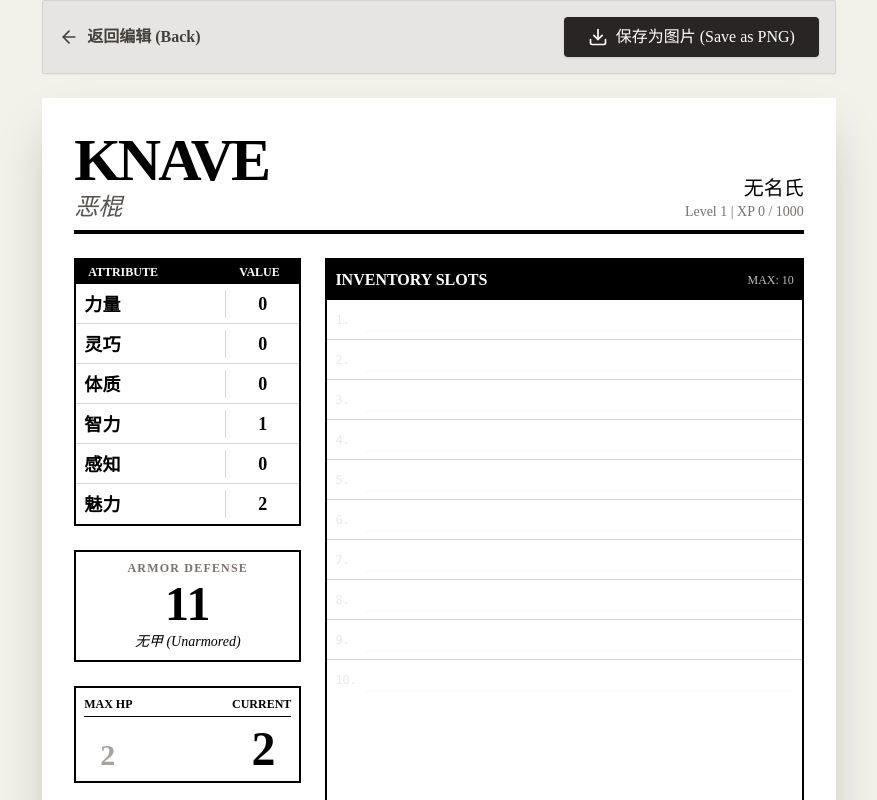
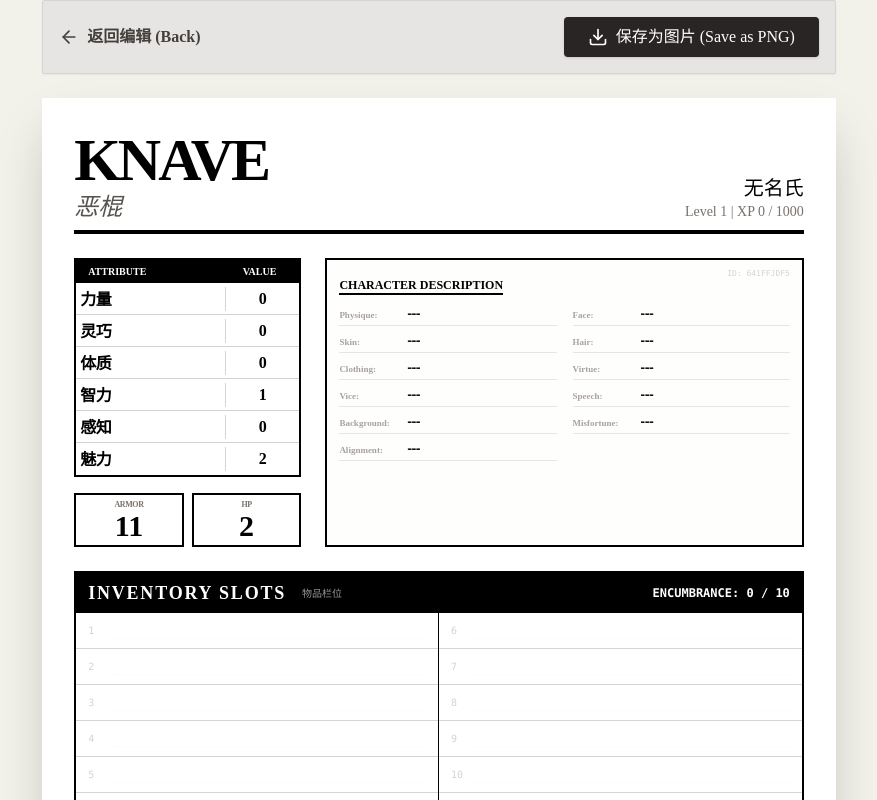
Before and after one commit to jeffdyuyi/Knave-Character-Builder-1.5, a React (Vite) app: page / in a window 1280 px wide. Both pictures are taken after a click on the button "角色卡". Shown: the top 800 px of the page, without its empty margins (201-1078 px from the left). Built offline with nearby package versions, Linux system fonts and the light colour scheme.

Commit message:
feat: add memo block, character sheet view with PNG export, and inventory block components, updating character types to support new memo and inventory item properties.

```diff
--- a/App.tsx
+++ b/App.tsx
@@ -28,7 +28,8 @@
 import CharacterSheet from './components/CharacterSheet';
 import ReferenceBlock from './components/ReferenceBlock';
 import GameRulesBlock from './components/GameRulesBlock';
-import { Dices, Printer, RefreshCw, BookOpen, PenTool, List, ExternalLink } from 'lucide-react';
+import MemoBlock from './components/MemoBlock';
+import { Dices, Printer, RefreshCw, BookOpen, PenTool, List, ExternalLink, StickyNote } from 'lucide-react';
 
 const generateInitialCharacter = (): Character => {
   // Generate Stats (Knave 2: distribute 3 points randomly)
@@ -67,6 +68,7 @@
       virtue: '', vice: '', speech: '', background: '', misfortune: '', alignment: ''
     },
     inventory: [],
+    memo: '',
   };
 };
 
@@ -84,7 +86,7 @@
     }
     return generateInitialCharacter();
   });
-  const [viewMode, setViewMode] = useState<'edit' | 'sheet' | 'rules' | 'tables'>('edit');
+  const [viewMode, setViewMode] = useState<'edit' | 'sheet' | 'rules' | 'tables' | 'memo'>('edit');
 
   // Persistence
   useEffect(() => {
@@ -303,6 +305,14 @@
               <span className="text-[10px] sm:text-xs font-bold mt-1">速查</span>
             </button>
             <button
+              onClick={() => setViewMode('memo')}
+              className={`flex flex-col items-center justify-center w-16 h-16 sm:w-20 sm:h-20 rounded-full transition-all ${viewMode === 'memo' ? 'bg-stone-800 text-white shadow-inner' : 'text-stone-600 hover:bg-stone-100'}`}
+              title="个人备忘录"
+            >
+              <StickyNote size={20} className="sm:w-6 sm:h-6" />
+              <span className="text-[10px] sm:text-xs font-bold mt-1">备忘</span>
+            </button>
+            <button
               onClick={() => setViewMode('sheet')}
               className="flex flex-col items-center justify-center bg-blue-700 text-white w-16 h-16 sm:w-20 sm:h-20 rounded-full shadow-lg hover:bg-blue-600 hover:scale-105 transition-all ml-2"
               title="查看角色卡"
@@ -318,6 +328,12 @@
       <div className="flex-grow">
         {viewMode === 'rules' && <GameRulesBlock />}
         {viewMode === 'tables' && <ReferenceBlock />}
+        {viewMode === 'memo' && (
+          <MemoBlock
+            memo={character.memo || ''}
+            onChange={(val) => setCharacter(prev => ({ ...prev, memo: val }))}
+          />
+        )}
 
         {viewMode === 'edit' && (
           <main className="grid grid-cols-1 lg:grid-cols-3 gap-6">
--- a/components/CharacterSheet.tsx
+++ b/components/CharacterSheet.tsx
@@ -89,102 +89,129 @@
         </div>
 
         {/* Main Grid */}
-        <div className="grid grid-cols-12 gap-6 flex-grow">
+        <div className="flex flex-col gap-6 flex-grow overflow-hidden">
 
-          {/* Left Column: Stats */}
-          <div className="col-span-4 flex flex-col gap-6">
+          <div className="grid grid-cols-12 gap-6 shrink-0">
+            {/* Left Column: Stats */}
+            <div className="col-span-4 flex flex-col gap-4">
+              {/* Attributes Table */}
+              <div className="border-2 border-black">
+                <div className="grid grid-cols-3 bg-black text-white text-[10px] font-bold p-1 text-center uppercase">
+                  <div className="col-span-2 text-left px-2">Attribute</div>
+                  <div>Value</div>
+                </div>
+                {(Object.values(character.stats) as Stat[]).map((stat) => (
+                  <div key={stat.name} className="grid grid-cols-3 border-b border-stone-300 last:border-0 text-center items-center h-8">
+                    <div className="col-span-2 text-left px-1 font-serif font-bold text-base uppercase tracking-tight">{stat.name}</div>
+                    <div className="font-bold text-base border-l border-stone-300">{stat.value}</div>
+                  </div>
+                ))}
+              </div>
 
-            {/* Attributes Table */}
-            <div className="border-2 border-black">
-              <div className="grid grid-cols-3 bg-black text-white text-xs font-bold p-1 text-center uppercase">
-                <div className="col-span-2 text-left px-2">Attribute</div>
-                <div>Value</div>
-              </div>
-              {(Object.values(character.stats) as Stat[]).map((stat) => (
-                <div key={stat.name} className="grid grid-cols-3 border-b border-stone-300 last:border-0 text-center items-center h-10">
-                  <div className="col-span-2 text-left px-2 font-serif font-bold text-lg uppercase tracking-wide">{stat.name}</div>
-                  <div className="font-bold text-lg border-l border-stone-300">{stat.value}</div>
+              {/* Armor & HP Row */}
+              <div className="grid grid-cols-2 gap-2">
+                <div className="border-2 border-black p-1 text-center">
+                  <div className="uppercase text-[8px] font-bold tracking-tighter text-stone-500">Armor</div>
+                  <div className="text-3xl font-black leading-none">{totalDefense}</div>
                 </div>
-              ))}
-            </div>
-
-            {/* Armor Class */}
-            <div className="border-2 border-black p-2 text-center">
-              <div className="uppercase text-xs font-bold tracking-widest text-stone-500 mb-1">Armor Defense</div>
-              <div className="text-5xl font-black">{totalDefense}</div>
-              <div className="text-sm italic mt-1 px-2 truncate">{armorDescription || "无甲"}</div>
-            </div>
-
-            {/* Hit Points */}
-            <div className="border-2 border-black p-2 text-center">
-              <div className="flex justify-between text-xs font-bold uppercase border-b border-black pb-1 mb-2">
-                <span>Max HP</span>
-                <span>Current</span>
-              </div>
-              <div className="flex justify-between items-baseline px-4">
-                <span className="text-3xl font-bold text-stone-400">{character.hp.max}</span>
-                <span className="text-5xl font-black">{character.hp.current}</span>
+                <div className="border-2 border-black p-1 text-center">
+                  <div className="uppercase text-[8px] font-bold tracking-tighter text-stone-500">HP</div>
+                  <div className="text-3xl font-black leading-none">{character.hp.current}</div>
+                </div>
               </div>
             </div>
 
-            {/* Traits List */}
-            <div className="border-2 border-black p-4 text-sm font-serif flex-grow">
-              <h3 className="font-bold uppercase border-b border-black mb-2">Traits</h3>
-              <ul className="space-y-1">
+            {/* Right Column: Traits */}
+            <div className="col-span-8 border-2 border-black p-3 relative bg-stone-50/30">
+              <h3 className="font-bold uppercase text-xs border-b-2 border-black mb-2 inline-block">Character Description</h3>
+              <div className="grid grid-cols-2 gap-x-4 gap-y-1">
                 {Object.entries(character.traits).map(([key, value]) => (
-                  <li key={key} className="flex justify-between">
-                    <span className="capitalize text-stone-500 text-xs">{key}:</span>
-                    <span className="font-bold">{value}</span>
-                  </li>
-                ))}
-              </ul>
-            </div>
-
-          </div>
-
-          {/* Right Column: Inventory */}
-          <div className="col-span-8 flex flex-col h-full">
-            <div className="border-2 border-black h-full flex flex-col">
-              <div className="bg-black text-white font-bold p-2 uppercase flex justify-between items-center shrink-0">
-                <span>Inventory Slots</span>
-                <span className="text-xs font-normal opacity-75">Max: {maxSlots}</span>
-              </div>
-
-              {/* Inventory Rows */}
-              <div className="flex flex-col flex-grow">
-                {character.inventory.map((item, idx) => (
-                  <div key={item.id} className="flex border-b border-stone-400 min-h-[40px] items-center px-2 py-1">
-                    <div className="w-8 font-mono text-stone-400 text-xs flex-shrink-0">{idx + 1}.</div>
-                    <div className="flex-grow font-serif text-lg leading-tight">
-                      {item.name}
-                      {/* Show Stats inline for sheet */}
-                      <span className="text-sm text-stone-500 ml-2">
-                        {item.type === 'weapon' && item.damage && `(${item.damage})`}
-                        {item.type === 'armor' && item.defense && item.defense >= 10 && `(AC ${item.defense})`}
-                        {item.type === 'armor' && item.defense && item.defense < 10 && `(+${item.defense} AC)`}
-                      </span>
-                    </div>
-                    {item.quality !== undefined && (
-                      <div className="w-16 text-center text-xs text-stone-500 border-l border-r border-stone-200 mx-2">
-                        耐久: {item.quality}
-                      </div>
-                    )}
-                    <div className="w-12 text-center text-xs flex-shrink-0">
-                      {item.slots > 1 ? `${item.slots} slots` : ''}
-                    </div>
-                  </div>
-                ))}
-                {/* Empty Rows */}
-                {Array.from({ length: emptySlots }).map((_, idx) => (
-                  <div key={`empty-${idx}`} className="flex border-b border-stone-400 h-10 items-center px-2 opacity-50 last:border-b-0">
-                    <div className="w-8 font-mono text-stone-300 text-xs">{character.inventory.length + idx + 1}.</div>
-                    <div className="flex-grow border-b border-stone-200 border-dotted h-6"></div>
+                  <div key={key} className="flex items-baseline gap-2 border-b border-stone-200 pb-0.5">
+                    <span className="capitalize text-stone-400 text-[9px] font-bold uppercase min-w-[60px]">{key}:</span>
+                    <span className="font-serif text-sm font-bold truncate">{value || '---'}</span>
                   </div>
                 ))}
               </div>
+              <div className="absolute top-2 right-3 text-[8px] text-stone-300 font-mono">ID: {Math.random().toString(36).substr(2, 9).toUpperCase()}</div>
             </div>
           </div>
 
+          {/* Bottom Section: Inventory - Full Width */}
+          <div className="border-2 border-black flex flex-col flex-grow min-h-0">
+            <div className="bg-black text-white font-bold px-3 py-1.5 uppercase flex justify-between items-center">
+              <div className="flex items-center gap-4">
+                <span className="text-lg tracking-widest">Inventory Slots</span>
+                <span className="text-[10px] font-normal opacity-60">物品栏位</span>
+              </div>
+              <span className="text-xs font-mono">Encumbrance: {character.inventory.reduce((s, i) => s + (i.slots || 0), 0)} / {maxSlots}</span>
+            </div>
+
+            <div className="grid grid-cols-2 flex-grow overflow-hidden">
+              {/* Left Inventory Column */}
+              <div className="border-r border-black flex flex-col">
+                {Array.from({ length: Math.ceil(maxSlots / 2) }).map((_, idx) => {
+                  const item = character.inventory[idx];
+                  return (
+                    <div key={`inv-l-${idx}`} className="flex border-b border-stone-300 h-9 items-center px-3 relative group">
+                      <div className="w-6 font-mono text-stone-300 text-[10px] flex-shrink-0">{idx + 1}</div>
+                      {item ? (
+                        <div className="flex flex-grow items-center justify-between min-w-0">
+                          <div className="flex-grow font-serif text-base leading-tight truncate pr-2">
+                            <span className="font-bold">{item.name}</span>
+                            <span className="text-[10px] text-stone-400 ml-2 italic">
+                              {item.type === 'weapon' && item.damage && `${item.damage}`}
+                              {item.type === 'armor' && item.defense && `+${item.defense}AP`}
+                            </span>
+                          </div>
+                          {item.quality !== undefined && item.quality > 0 && (
+                            <div className="flex items-center gap-1 shrink-0 bg-stone-100 px-1.5 py-0.5 rounded border border-stone-200">
+                              <span className="text-[8px] font-bold text-stone-400 uppercase">Dur:</span>
+                              <span className="text-[10px] font-black">{item.quality}</span>
+                            </div>
+                          )}
+                        </div>
+                      ) : (
+                        <div className="flex-grow border-b border-stone-100 border-dotted h-4 opacity-50"></div>
+                      )}
+                    </div>
+                  );
+                })}
+              </div>
+
+              {/* Right Inventory Column */}
+              <div className="flex flex-col">
+                {Array.from({ length: Math.ceil(maxSlots / 2) }).map((_, idx) => {
+                  const realIdx = idx + Math.ceil(maxSlots / 2);
+                  const item = character.inventory[realIdx];
+                  if (realIdx >= maxSlots) return null;
+                  return (
+                    <div key={`inv-r-${idx}`} className="flex border-b border-stone-300 h-9 items-center px-3 relative">
+                      <div className="w-6 font-mono text-stone-300 text-[10px] flex-shrink-0">{realIdx + 1}</div>
+                      {item ? (
+                        <div className="flex flex-grow items-center justify-between min-w-0">
+                          <div className="flex-grow font-serif text-base leading-tight truncate pr-2">
+                            <span className="font-bold">{item.name}</span>
+                            <span className="text-[10px] text-stone-400 ml-2 italic">
+                              {item.type === 'weapon' && item.damage && `${item.damage}`}
+                              {item.type === 'armor' && item.defense && `+${item.defense}AP`}
+                            </span>
+                          </div>
+                          {item.quality !== undefined && item.quality > 0 && (
+                            <div className="flex items-center gap-1 shrink-0 bg-stone-100 px-1.5 py-0.5 rounded border border-stone-200">
+                              <span className="text-[8px] font-bold text-stone-400 uppercase">Dur:</span>
+                              <span className="text-[10px] font-black">{item.quality}</span>
+                            </div>
+                          )}
+                        </div>
+                      ) : (
+                        <div className="flex-grow border-b border-stone-100 border-dotted h-4 opacity-50"></div>
+                      )}
+                    </div>
+                  );
+                })}
+              </div>
+            </div>
+          </div>
         </div>
 
         <div className="mt-auto pt-6 text-xs text-center text-stone-400 font-serif shrink-0 space-y-1">
--- a/components/InventoryBlock.tsx
+++ b/components/InventoryBlock.tsx
@@ -202,7 +202,7 @@
 
                   <div className="flex items-center gap-1">
                     <Hammer size={10} className="text-stone-400" />
-                    <span className="font-bold text-[10px] text-amber-700">耐久:</span>
+                    <span className="font-bold text-[10px] text-amber-700" title="设置为0时在角色卡上隐藏 (Hide on sheet if 0)">耐久:</span>
                     <button
                       onClick={() => onUpdateItem(item.id, { quality: Math.max(0, (item.quality || 0) - 1) })}
                       className="w-4 h-4 flex items-center justify-center bg-stone-200 rounded-full hover:bg-stone-300"
--- /dev/null
+++ b/components/MemoBlock.tsx
@@ -0,0 +1,39 @@
+import React from 'react';
+import { StickyNote, Save } from 'lucide-react';
+
+interface MemoBlockProps {
+    memo: string;
+    onChange: (value: string) => void;
+}
+
+const MemoBlock: React.FC<MemoBlockProps> = ({ memo, onChange }) => {
+    return (
+        <div className="bg-white p-6 rounded-sm shadow-md border-2 border-stone-800 h-full flex flex-col min-h-[500px]">
+            <div className="flex justify-between items-center mb-4 border-b-2 border-stone-800 pb-2">
+                <h2 className="text-3xl font-bold font-serif flex items-center gap-2">
+                    <StickyNote size={28} className="text-amber-700" />
+                    备忘录 (Memo)
+                </h2>
+                <div className="text-xs text-stone-500 font-serif italic flex items-center gap-1">
+                    <Save size={12} />
+                    内容将自动保存至本地
+                </div>
+            </div>
+
+            <div className="flex-grow flex flex-col">
+                <textarea
+                    value={memo}
+                    onChange={(e) => onChange(e.target.value)}
+                    placeholder="在此记录你的冒险旅程、NPC姓名、任务目标或任何重要信息..."
+                    className="flex-grow w-full p-4 font-serif text-lg text-stone-800 bg-stone-50 border border-stone-200 rounded focus:outline-none focus:ring-2 focus:ring-amber-700/20 focus:border-amber-700 transition-all resize-none leading-relaxed shadow-inner"
+                />
+            </div>
+
+            <div className="mt-4 text-[10px] text-stone-400 font-serif uppercase tracking-widest text-center">
+                The ink of a scholar is more holy than the blood of a martyr
+            </div>
+        </div>
+    );
+};
+
+export default MemoBlock;
--- a/types.ts
+++ b/types.ts
@@ -49,6 +49,7 @@
   stats: Record<StatName, Stat>;
   traits: Traits;
   inventory: Item[];
+  memo?: string;
 }
 
 export interface CustomSpell {
```
